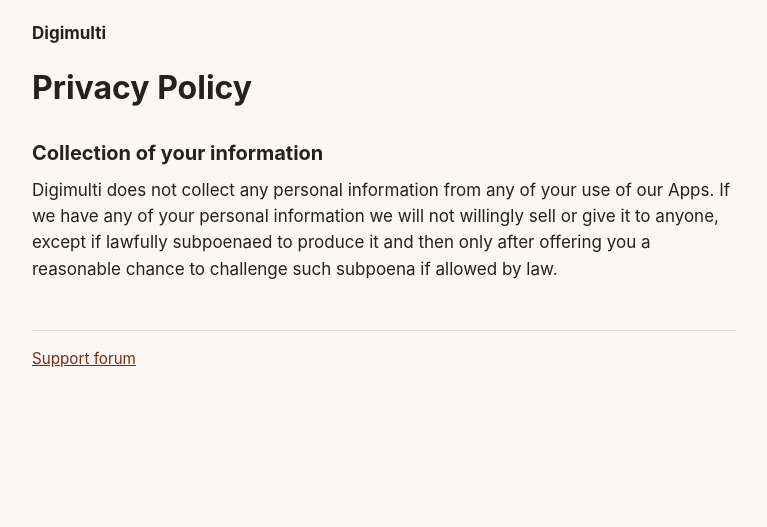
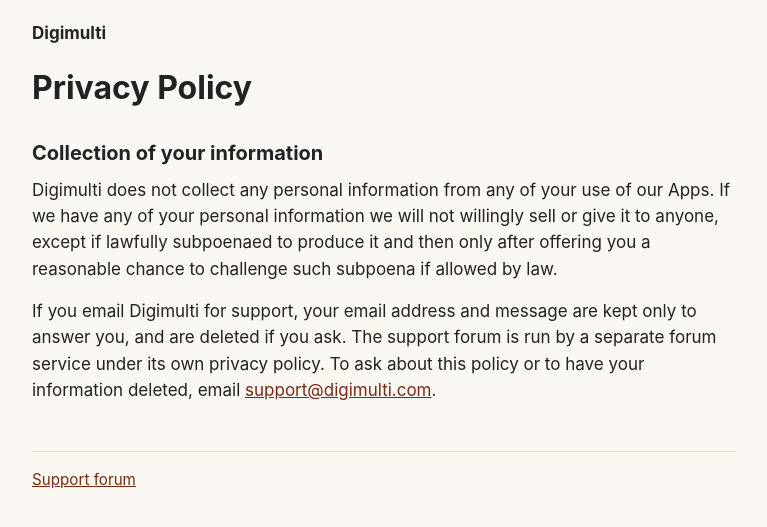
Before and after one commit to pellet/pellet.github.com, a Jekyll site: the page built from privacy_policy.md, in a window 1280 px wide. Shown: the top 527 px of the page, without its empty margins (256-1023 px from the left). Built offline with Jekyll 4.4.1, drawn with Linux system fonts in a browser that asks for light colours; Markdown is read by kramdown in place of the engine named in the settings.

Commit message:
Add a support contact paragraph to the privacy policy
The privacy policy now explains that a support email is kept only to
answer the sender and is deleted on request, that the support forum is
run by a separate forum service under its own privacy policy, and that
questions or deletion requests can be sent to support@digimulti.com.
Apple's App Review Guidelines ask a privacy policy to say how long data
is kept and how to ask for it to be deleted. The existing wording of the
policy is unchanged.

```diff
--- a/privacy_policy.md
+++ b/privacy_policy.md
@@ -7,3 +7,5 @@ sitemap: false
 ## Collection of your information
 
 Digimulti does not collect any personal information from any of your use of our Apps. If we have any of your personal information we will not willingly sell or give it to anyone, except if lawfully subpoenaed to produce it and then only after offering you a reasonable chance to challenge such subpoena if allowed by law.
+
+If you email Digimulti for support, your email address and message are kept only to answer you, and are deleted if you ask. The support forum is run by a separate forum service under its own privacy policy. To ask about this policy or to have your information deleted, email [support@digimulti.com](mailto:support@digimulti.com).
```
